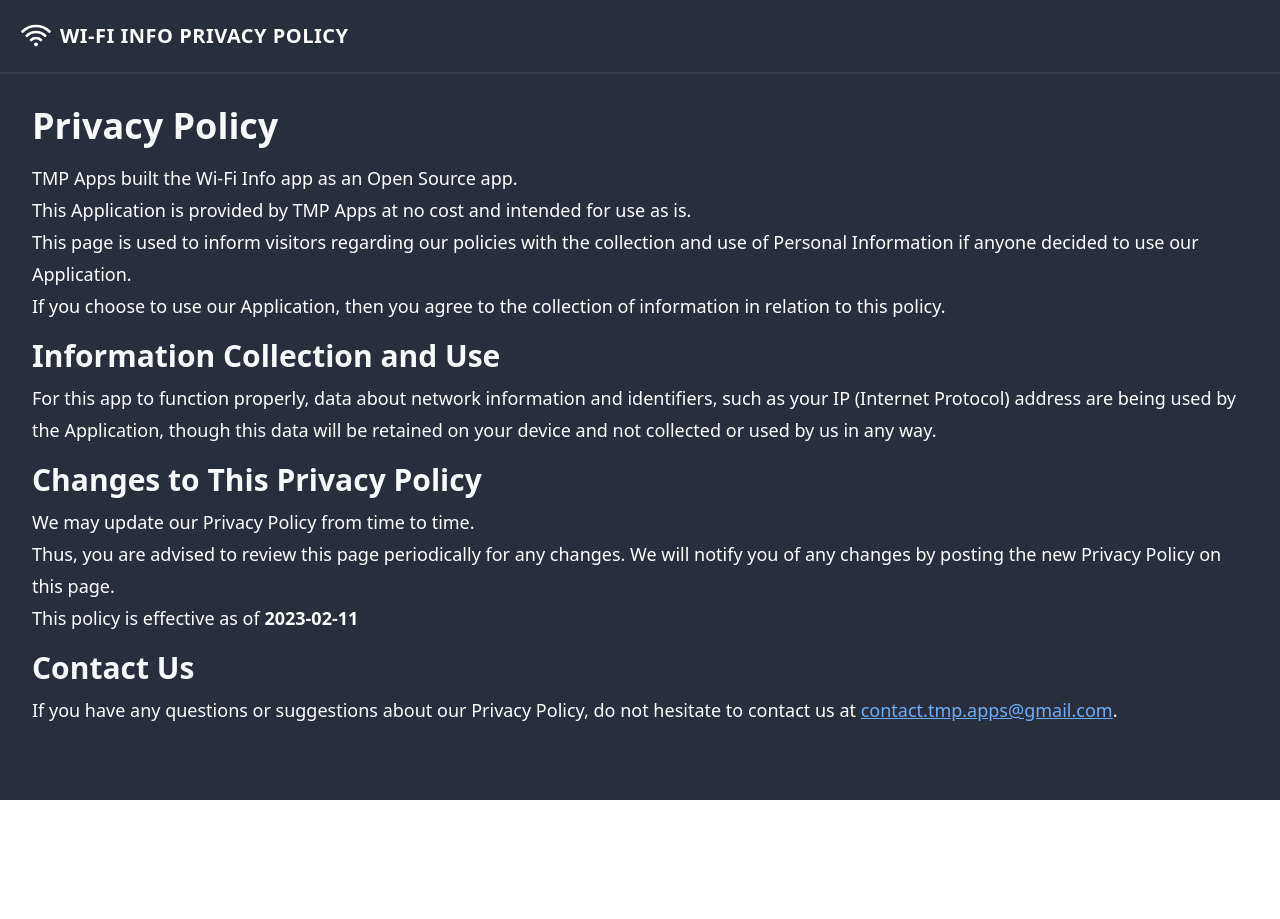
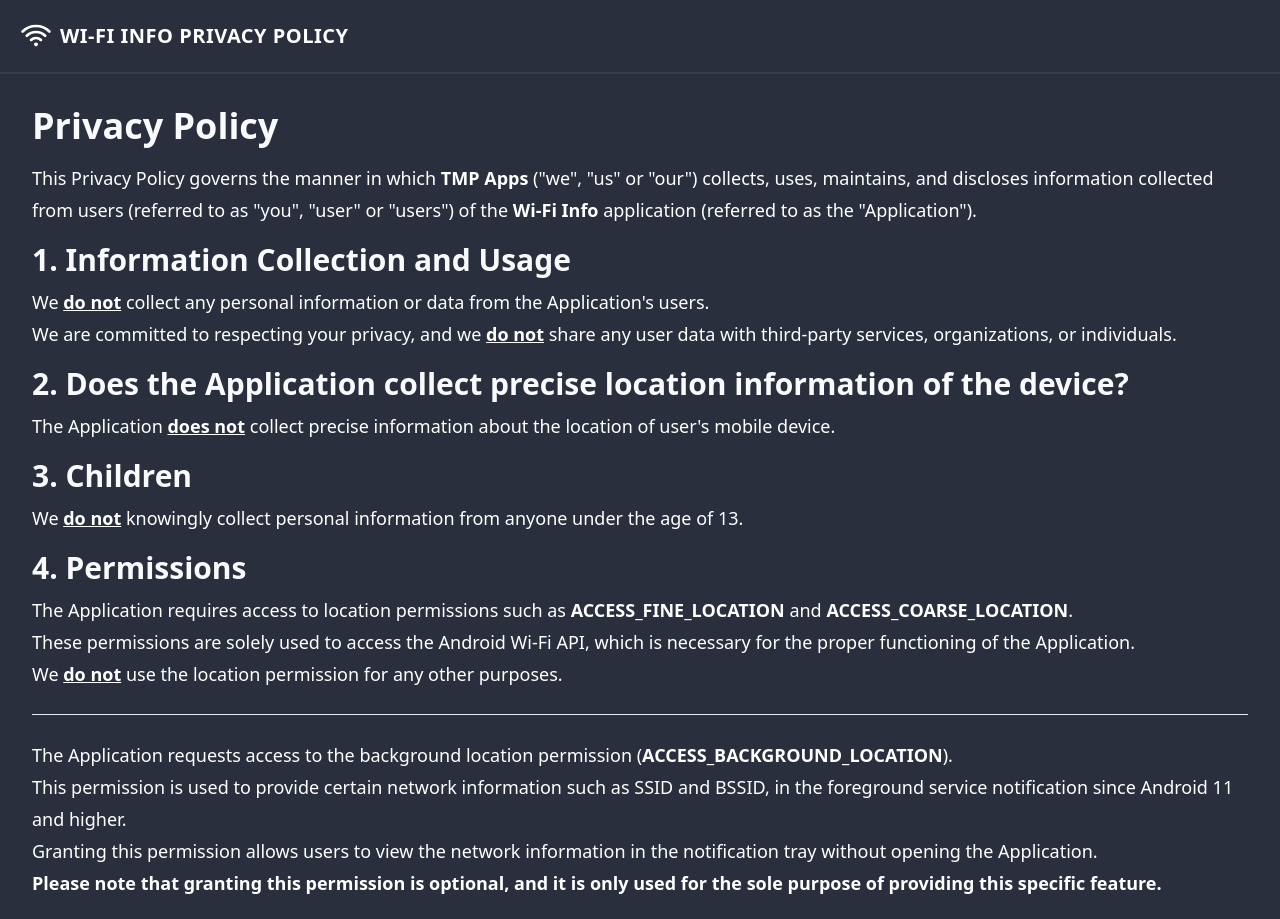
Before and after one commit to TrueMLGPro/truemlgpro.github.io, a Next.js app: page /wifi_info/privacy in a window 1280 px wide. Shown: the top 919 px of the page. Before the commit the page ends 800 px from the top, so only its background shows below. Built offline with nearby package versions, Linux system fonts and the light colour scheme.

Commit message:
📝 Updated Privacy Policy to comply with the rules

```diff
--- a/components/Navbar.js
+++ b/components/Navbar.js
@@ -1,21 +1,47 @@
 import { useEffect } from 'react';
 import Link from 'next/link'
 
-export default function Navbar({children, icon, border, shouldScrollToTop}) {
-  // A workaround for three.js canvas rendering issue
-  let clicked = false;
-  if (shouldScrollToTop) {
-    useEffect(() => {
-      setTimeout(function() {
-        const navbarLink = document.querySelector("#root-link");
-        navbarLink.click();
-        clicked = true;
-        console.log("Clicked the link!")
-      }, 1000)
-    }, [clicked]);
-  } else {
-    console.log("Did not click the link!")
-  }
+export default function Navbar({children, icon, border, blurFromPx = 72}) {
+  // // A workaround for three.js canvas rendering issue
+  // let clicked = false;
+  // if (shouldScrollToTop) {
+  //   useEffect(() => {
+  //     setTimeout(function() {
+  //       const navbarLink = document.querySelector("#root-link");
+  //       navbarLink.click();
+  //       clicked = true;
+  //       console.log("Clicked the link!")
+  //     }, 1000)
+  //   }, [clicked]);
+  // } else {
+  //   console.log("Did not click the link!")
+  // }
+  const navbarOnTopStyle = "xsm:bg-opacity-0";
+  const navbarBelowTopStyleExtraSmall = "xsm:bg-opacity-80";
+  const navbarBelowTopStyleSmall = "sm:bg-opacity-50";
+  const navbarBackdropFilter = "sm:backdrop-filter";
+  const navbarBlur = "sm:backdrop-blur-lg";
+  useEffect(() => {
+    let navbarElement = document.getElementById("navbar");
+    window.onscroll = function(event) {
+      "use strict";
+      if (document.body.scrollTop >= blurFromPx || document.documentElement.scrollTop >= blurFromPx) {
+        // Scrolled below specified coords (default = 72)
+        navbarElement.classList.remove(navbarOnTopStyle);
+        navbarElement.classList.add(navbarBelowTopStyleExtraSmall);
+        navbarElement.classList.add(navbarBelowTopStyleSmall);
+        navbarElement.classList.add(navbarBackdropFilter);
+        navbarElement.classList.add(navbarBlur);
+      } else {
+        // Page Y position is lower than specified coords (default = 72) (near top)
+        navbarElement.classList.remove(navbarBelowTopStyleExtraSmall);
+        navbarElement.classList.remove(navbarBelowTopStyleSmall);
+        navbarElement.classList.remove(navbarBackdropFilter);
+        navbarElement.classList.remove(navbarBlur);
+        navbarElement.classList.add(navbarOnTopStyle);
+      }
+    };
+  });
 
   return (
     <nav id="navbar" className={`${border} ${'flex flex-wrap items-center justify-between p-3 bg-gray-900 xsm:bg-opacity-0 sticky top-0 z-50 transition-all duration-150 ease-in-out'}`}> { /* backdrop-filter backdrop-blur-lg */ }
--- a/pages/wifi_info/privacy.js
+++ b/pages/wifi_info/privacy.js
@@ -8,54 +8,81 @@
     <div className='m-0 p-0 min-h-screen bg-gray-900 opacity-90'>
       <Head>
         <title>TMP Apps | Wi-Fi Info Privacy Policy</title>
-        <meta name="description" content="A website featuring all of my projects and skills" />
+        <meta name="description" content="Privacy Policy for Wi-Fi Info" />
         <link rel="icon" href="/favicon.ico" />
       </Head>
 
-      <Navbar shouldScrollToTop={false} border="border-b-2 border-gray-800" icon="M8.288 15.038a5.25 5.25 0 017.424 0M5.106 11.856c3.807-3.808 9.98-3.808 13.788 0M1.924 8.674c5.565-5.565 14.587-5.565 20.152 0M12.53 18.22l-.53.53-.53-.53a.75.75 0 011.06 0z">
+      <Navbar blurFromPx={36} border="border-b-2 border-gray-800" icon="M8.288 15.038a5.25 5.25 0 017.424 0M5.106 11.856c3.807-3.808 9.98-3.808 13.788 0M1.924 8.674c5.565-5.565 14.587-5.565 20.152 0M12.53 18.22l-.53.53-.53-.53a.75.75 0 011.06 0z">
         Wi-Fi Info Privacy Policy
       </Navbar>
 
       <div className='flex-grow pb-8 xsm:m-8 text-white lg:mx-auto lg:px-8 max-w-7xl'>
-        <HeadingText1>
+        <HeadingText1 className='mb-4'>
           Privacy Policy
         </HeadingText1>
         <p className='text-lg leading-8'>
-          TMP Apps built the Wi-Fi Info app as an Open Source app.
-          <br/>
-          This Application is provided by TMP Apps at no cost and intended for use as is.
-          <br/>
-          This page is used to inform visitors regarding our policies with the collection and
-          use of Personal Information if anyone decided to use our Application.
-          <br/>
-          If you choose to use our Application, then you agree to the collection of information
-          in relation to this policy.
+          This Privacy Policy governs the manner in which <b>TMP Apps</b> ("we", "us" or "our") collects, uses, maintains, and discloses information collected from
+          users (referred to as "you", "user" or "users") of the <b>Wi-Fi Info</b> application (referred to as the "Application").
         </p>
         <HeadingText2>
-          Information Collection and Use
+          1. Information Collection and Usage
         </HeadingText2>
         <p className='text-lg leading-8'>
-          For this app to function properly, data about network information and identifiers, such as your IP (Internet Protocol) address are being used by the Application,
-          though this data will be retained on your device and not collected or used by us in any way.
+          We <b><u>do not</u></b> collect any personal information or data from the Application's users.
+          <br/>
+          We are committed to respecting your privacy, and we <b><u>do not</u></b> share any user data with third-party services, organizations, or individuals.
         </p>
         <HeadingText2>
-          Changes to This Privacy Policy
+          2. Does the Application collect precise location information of the device?
         </HeadingText2>
         <p className='text-lg leading-8'>
-          We may update our Privacy Policy from time to time.
+          The Application <b><u>does not</u></b> collect precise information about the location of user's mobile device.
+        </p>
+        <HeadingText2>
+          3. Children
+        </HeadingText2>
+        <p className='text-lg leading-8'>
+          We <b><u>do not</u></b> knowingly collect personal information from anyone under the age of 13.
+        </p>
+        <HeadingText2>
+          4. Permissions
+        </HeadingText2>
+        <p className='text-lg leading-8'>
+          The Application requires access to location permissions such as <b>ACCESS_FINE_LOCATION</b> and <b>ACCESS_COARSE_LOCATION</b>.
           <br/>
-          Thus, you are advised to review this page periodically for any changes.
-          We will notify you of any changes by posting the new Privacy Policy on this page.
+          These permissions are solely used to access the Android Wi-Fi API, which is necessary for the proper functioning of the Application.
+          <br/>
+          We <b><u>do not</u></b> use the location permission for any other purposes.
+        </p>
+        <hr className='my-6'/>
+        <p className='text-lg leading-8'>
+          The Application requests access to the background location permission (<b>ACCESS_BACKGROUND_LOCATION</b>).
+          <br/>
+          This permission is used to provide certain network information such as SSID and BSSID, in the foreground service notification since Android 11 and higher.
+          <br/>
+          Granting this permission allows users to view the network information in the notification tray without opening the Application.
+          <br/>
+          <b>Please note that granting this permission is optional, and it is only used for the sole purpose of providing this specific feature.</b>
+        </p>
+        <HeadingText2>
+          5. Changes to this Privacy Policy
+        </HeadingText2>
+        <p className='text-lg leading-8'>
+          We reserve the right to update this Privacy Policy at any time.
+          <br/>
+          We encourage you to review this Privacy Policy periodically for any changes.
+          <br/>
+          Your continued use of the Application after any modifications to this Privacy Policy constitutes your acceptance of those changes.
         </p>
         <p className='text-lg leading-8'>
-          This policy is effective as of <b>2023-02-11</b>
+          This Privacy Policy was last updated on <b>2023-06-01</b>.
         </p>
         <HeadingText2>
-          Contact Us
+          6. Contact Us
         </HeadingText2>
         <p className='text-lg leading-8'>
-          If you have any questions or suggestions about our
-          Privacy Policy, do not hesitate to contact us at <a className='underline text-blue-400 hover:text-blue-600 visited:text-purple-600' href="mailto:contact.tmp.apps@gmail.com">contact.tmp.apps@gmail.com</a>.
+          If you have any questions or concerns regarding your privacy while using the Application,
+          do not hesitate to contact us at <a className='font-semibold underline text-blue-400 hover:text-blue-600 visited:text-purple-600' href="mailto:contact.tmp.apps@gmail.com">contact.tmp.apps@gmail.com</a>.
         </p>
       </div>
     </div>
--- a/styles/main.css
+++ b/styles/main.css
@@ -1,5 +1,5 @@
 /*
-! tailwindcss v3.2.4 | MIT License | https://tailwindcss.com
+! tailwindcss v3.3.2 | MIT License | https://tailwindcss.com
 *//*
 1. Prevent padding and border from affecting element width. (https://github.com/mozdevs/cssremedy/issues/4)
 2. Allow adding a border to an element by just adding a border-width. (https://github.com/tailwindcss/tailwindcss/pull/116)
@@ -25,6 +25,7 @@
 3. Use a more readable tab size.
 4. Use the user's configured `sans` font-family by default.
 5. Use the user's configured `sans` font-feature-settings by default.
+6. Use the user's configured `sans` font-variation-settings by default.
 */
 
 html {
@@ -35,6 +36,7 @@
      tab-size: 4; /* 3 */
   font-family: ui-sans-serif, system-ui, -apple-system, BlinkMacSystemFont, "Segoe UI", Roboto, "Helvetica Neue", Arial, "Noto Sans", sans-serif, "Apple Color Emoji", "Segoe UI Emoji", "Segoe UI Symbol", "Noto Color Emoji"; /* 4 */
   font-feature-settings: normal; /* 5 */
+  font-variation-settings: normal; /* 6 */
 }
 
 /*
@@ -389,6 +391,9 @@
   --tw-pan-y:  ;
   --tw-pinch-zoom:  ;
   --tw-scroll-snap-strictness: proximity;
+  --tw-gradient-from-position:  ;
+  --tw-gradient-via-position:  ;
+  --tw-gradient-to-position:  ;
   --tw-ordinal:  ;
   --tw-slashed-zero:  ;
   --tw-numeric-figure:  ;
@@ -436,6 +441,9 @@
   --tw-pan-y:  ;
   --tw-pinch-zoom:  ;
   --tw-scroll-snap-strictness: proximity;
+  --tw-gradient-from-position:  ;
+  --tw-gradient-via-position:  ;
+  --tw-gradient-to-position:  ;
   --tw-ordinal:  ;
   --tw-slashed-zero:  ;
   --tw-numeric-figure:  ;
@@ -530,6 +538,10 @@
   margin-left: auto;
   margin-right: auto;
 }
+.my-6 {
+  margin-top: 1.5rem;
+  margin-bottom: 1.5rem;
+}
 .my-auto {
   margin-top: auto;
   margin-bottom: auto;
@@ -537,29 +549,29 @@
 .-mt-24 {
   margin-top: -6rem;
 }
-.mt-12 {
-  margin-top: 3rem;
-}
 .mb-16 {
   margin-bottom: 4rem;
 }
 .mb-2 {
   margin-bottom: 0.5rem;
 }
-.mt-auto {
-  margin-top: auto;
+.mb-4 {
+  margin-bottom: 1rem;
 }
 .mr-2 {
   margin-right: 0.5rem;
 }
-.mb-4 {
-  margin-bottom: 1rem;
+.mr-4 {
+  margin-right: 1rem;
+}
+.mt-12 {
+  margin-top: 3rem;
 }
 .mt-4 {
   margin-top: 1rem;
 }
-.mr-4 {
-  margin-right: 1rem;
+.mt-auto {
+  margin-top: auto;
 }
 .block {
   display: block;
@@ -570,32 +582,32 @@
 .inline-flex {
   display: inline-flex;
 }
-.h-full {
-  height: 100%;
+.h-12 {
+  height: 3rem;
 }
 .h-4 {
   height: 1rem;
 }
-.h-12 {
-  height: 3rem;
-}
 .h-8 {
   height: 2rem;
+}
+.h-full {
+  height: 100%;
 }
 .min-h-screen {
   min-height: 100vh;
 }
-.w-full {
-  width: 100%;
+.w-12 {
+  width: 3rem;
 }
 .w-4 {
   width: 1rem;
 }
-.w-12 {
-  width: 3rem;
-}
 .w-8 {
   width: 2rem;
+}
+.w-full {
+  width: 100%;
 }
 .max-w-7xl {
   max-width: 80rem;
@@ -636,11 +648,11 @@
 .rounded-3xl {
   border-radius: 1.5rem;
 }
+.rounded-full {
+  border-radius: 9999px;
+}
 .rounded-lg {
   border-radius: 0.5rem;
-}
-.rounded-full {
-  border-radius: 9999px;
 }
 .border {
   border-width: 1px;
@@ -648,21 +660,21 @@
 .border-b-2 {
   border-bottom-width: 2px;
 }
+.border-gray-700 {
+  --tw-border-opacity: 1;
+  border-color: rgb(55 65 81 / var(--tw-border-opacity));
+}
 .border-gray-800 {
   --tw-border-opacity: 1;
   border-color: rgb(31 41 55 / var(--tw-border-opacity));
 }
-.border-gray-700 {
-  --tw-border-opacity: 1;
-  border-color: rgb(55 65 81 / var(--tw-border-opacity));
+.bg-gray-800 {
+  --tw-bg-opacity: 1;
+  background-color: rgb(31 41 55 / var(--tw-bg-opacity));
 }
 .bg-gray-900 {
   --tw-bg-opacity: 1;
   background-color: rgb(17 24 39 / var(--tw-bg-opacity));
-}
-.bg-yellow-600 {
-  --tw-bg-opacity: 1;
-  background-color: rgb(202 138 4 / var(--tw-bg-opacity));
 }
 .bg-sky-600 {
   --tw-bg-opacity: 1;
@@ -672,9 +684,9 @@
   --tw-bg-opacity: 1;
   background-color: rgb(253 224 71 / var(--tw-bg-opacity));
 }
-.bg-gray-800 {
+.bg-yellow-600 {
   --tw-bg-opacity: 1;
-  background-color: rgb(31 41 55 / var(--tw-bg-opacity));
+  background-color: rgb(202 138 4 / var(--tw-bg-opacity));
 }
 .bg-clip-text {
   -webkit-background-clip: text;
@@ -683,14 +695,14 @@
 .p-0 {
   padding: 0px;
 }
-.p-6 {
-  padding: 1.5rem;
+.p-2 {
+  padding: 0.5rem;
 }
 .p-3 {
   padding: 0.75rem;
 }
-.p-2 {
-  padding: 0.5rem;
+.p-6 {
+  padding: 1.5rem;
 }
 .pb-8 {
   padding-bottom: 2rem;
@@ -701,6 +713,10 @@
 .align-middle {
   vertical-align: middle;
 }
+.text-2xl {
+  font-size: 1.5rem;
+  line-height: 2rem;
+}
 .text-base {
   font-size: 1rem;
   line-height: 1.5rem;
@@ -709,22 +725,21 @@
   font-size: 1.125rem;
   line-height: 1.75rem;
 }
-.text-2xl {
-  font-size: 1.5rem;
-  line-height: 2rem;
-}
 .text-xl {
   font-size: 1.25rem;
   line-height: 1.75rem;
 }
+.font-bold {
+  font-weight: 700;
+}
 .font-extrabold {
   font-weight: 800;
 }
-.font-bold {
-  font-weight: 700;
-}
 .font-normal {
   font-weight: 400;
+}
+.font-semibold {
+  font-weight: 600;
 }
 .uppercase {
   text-transform: uppercase;
@@ -738,20 +753,13 @@
 .tracking-wide {
   letter-spacing: 0.025em;
 }
-.text-white {
+.text-blue-400 {
   --tw-text-opacity: 1;
-  color: rgb(255 255 255 / var(--tw-text-opacity));
-}
-.text-transparent {
-  color: transparent;
+  color: rgb(96 165 250 / var(--tw-text-opacity));
 }
 .text-gray-200 {
   --tw-text-opacity: 1;
   color: rgb(229 231 235 / var(--tw-text-opacity));
-}
-.text-blue-400 {
-  --tw-text-opacity: 1;
-  color: rgb(96 165 250 / var(--tw-text-opacity));
 }
 .text-gray-400 {
   --tw-text-opacity: 1;
@@ -760,6 +768,13 @@
 .text-slate-50 {
   --tw-text-opacity: 1;
   color: rgb(248 250 252 / var(--tw-text-opacity));
+}
+.text-transparent {
+  color: transparent;
+}
+.text-white {
+  --tw-text-opacity: 1;
+  color: rgb(255 255 255 / var(--tw-text-opacity));
 }
 .underline {
   text-decoration-line: underline;
@@ -786,9 +801,6 @@
   transition-timing-function: cubic-bezier(0.4, 0, 0.2, 1);
   transition-duration: 150ms;
 }
-.duration-300 {
-  transition-duration: 300ms;
-}
 .duration-150 {
   transition-duration: 150ms;
 }
@@ -814,29 +826,29 @@
 ::-webkit-scrollbar-corner {
     background: rgba(0,0,0,0);
   }
-
 .visited\:text-purple-600:visited {
   color: rgb(147 51 234 );
 }
-
 .hover\:bg-gray-700:hover {
   --tw-bg-opacity: 1;
   background-color: rgb(55 65 81 / var(--tw-bg-opacity));
 }
-
 .hover\:text-blue-600:hover {
   --tw-text-opacity: 1;
   color: rgb(37 99 235 / var(--tw-text-opacity));
 }
-
 .group:hover .group-hover\:underline {
   text-decoration-line: underline;
 }
-
 @media (min-width: 240px) {
 
   .\32xsm\:m-2 {
     margin: 0.5rem;
+  }
+
+  .\32xsm\:text-2xl {
+    font-size: 1.5rem;
+    line-height: 2rem;
   }
 
   .\32xsm\:text-base {
@@ -844,35 +856,29 @@
     line-height: 1.5rem;
   }
 
-  .\32xsm\:text-2xl {
-    font-size: 1.5rem;
-    line-height: 2rem;
-  }
-
   .\32xsm\:text-lg {
     font-size: 1.125rem;
     line-height: 1.75rem;
   }
 }
+@media (min-width: 360px) {
 
-@media (min-width: 360px) {
+  .xsm\:m-4 {
+    margin: 1rem;
+  }
 
   .xsm\:m-8 {
     margin: 2rem;
   }
 
-  .xsm\:m-4 {
-    margin: 1rem;
+  .xsm\:mx-8 {
+    margin-left: 2rem;
+    margin-right: 2rem;
   }
 
   .xsm\:mx-auto {
     margin-left: auto;
     margin-right: auto;
-  }
-
-  .xsm\:mx-8 {
-    margin-left: 2rem;
-    margin-right: 2rem;
   }
 
   .xsm\:mt-5 {
@@ -930,6 +936,11 @@
     text-align: center;
   }
 
+  .xsm\:text-3xl {
+    font-size: 1.875rem;
+    line-height: 2.25rem;
+  }
+
   .xsm\:text-5xl {
     font-size: 3rem;
     line-height: 1;
@@ -940,17 +951,11 @@
     line-height: 1.75rem;
   }
 
-  .xsm\:text-3xl {
-    font-size: 1.875rem;
-    line-height: 2.25rem;
-  }
-
   .xsm\:text-xl {
     font-size: 1.25rem;
     line-height: 1.75rem;
   }
 }
-
 @media (min-width: 480px) {
 
   .sm\:m-4 {
@@ -982,21 +987,20 @@
             backdrop-filter: var(--tw-backdrop-blur) var(--tw-backdrop-brightness) var(--tw-backdrop-contrast) var(--tw-backdrop-grayscale) var(--tw-backdrop-hue-rotate) var(--tw-backdrop-invert) var(--tw-backdrop-opacity) var(--tw-backdrop-saturate) var(--tw-backdrop-sepia);
   }
 }
-
 @media (min-width: 768px) {
 
   .md\:m-6 {
     margin: 1.5rem;
   }
 
+  .md\:mx-0 {
+    margin-left: 0px;
+    margin-right: 0px;
+  }
+
   .md\:mx-8 {
     margin-left: 2rem;
     margin-right: 2rem;
-  }
-
-  .md\:mx-0 {
-    margin-left: 0px;
-    margin-right: 0px;
   }
 
   .md\:grid {
@@ -1025,11 +1029,6 @@
     margin-bottom: calc(0px * var(--tw-space-y-reverse));
   }
 
-  .md\:text-6xl {
-    font-size: 3.75rem;
-    line-height: 1;
-  }
-
   .md\:text-2xl {
     font-size: 1.5rem;
     line-height: 2rem;
@@ -1039,8 +1038,12 @@
     font-size: 2.25rem;
     line-height: 2.5rem;
   }
+
+  .md\:text-6xl {
+    font-size: 3.75rem;
+    line-height: 1;
+  }
 }
-
 @media (min-width: 1024px) {
 
   .lg\:m-0 {
@@ -1097,19 +1100,19 @@
     overflow: hidden;
   }
 
+  .lg\:px-0 {
+    padding-left: 0px;
+    padding-right: 0px;
+  }
+
   .lg\:px-16 {
     padding-left: 4rem;
     padding-right: 4rem;
   }
 
-  .lg\:px-0 {
-    padding-left: 0px;
-    padding-right: 0px;
-  }
-
-  .lg\:py-24 {
-    padding-top: 6rem;
-    padding-bottom: 6rem;
+  .lg\:px-8 {
+    padding-left: 2rem;
+    padding-right: 2rem;
   }
 
   .lg\:py-12 {
@@ -1117,9 +1120,9 @@
     padding-bottom: 3rem;
   }
 
-  .lg\:px-8 {
-    padding-left: 2rem;
-    padding-right: 2rem;
+  .lg\:py-24 {
+    padding-top: 6rem;
+    padding-bottom: 6rem;
   }
 
   .lg\:text-left {
@@ -1136,7 +1139,6 @@
     line-height: 2.25rem;
   }
 }
-
 @media (min-width: 1280px) {
 
   .xl\:text-xl {
```
Also changed, not shown: package.json (+11 -11 lines), pages/index.js (+5 -31 lines), 1 other file (tests, documents, lock files or other folders).
